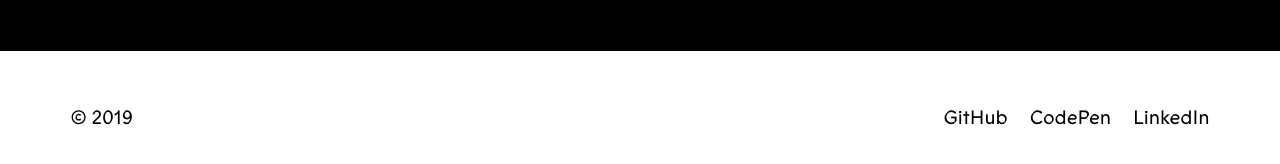
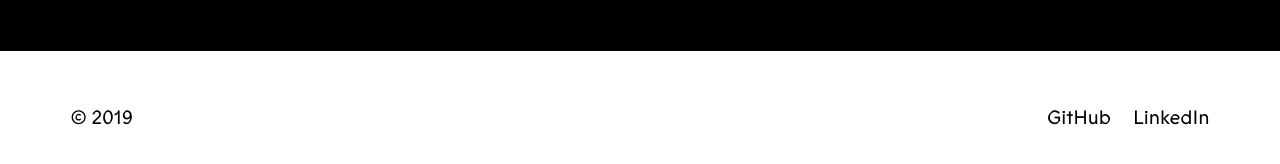
Before and after one commit to thomasvaeth/thomasvaeth.github.io, a Jekyll site: the page built from index.html, in a window 1280 px wide and 900 px high, scrolled down 3436 px. Shown: the part 715-879 px from the top of the window. Built offline with Jekyll 4.4.1, drawn with Linux system fonts in a browser that asks for light colours; the list of posts is cut into pages by our own code.

Commit message:
Update footer.html

```diff
--- a/_includes/footer.html
+++ b/_includes/footer.html
@@ -1,8 +1,8 @@
 <footer class="footer">
   <span class="footer__copy">&copy; {{ site.time | date: "%Y" }}</span>
   <ul class="footer__list">
-    <li><a class="footer__link" href="https://github.com/thomasvaeth" target="_blank">GitHub</a></li>
-    <li><a class="footer__link" href="http://codepen.io/thomasvaeth" target="_blank">CodePen</a></li>
-    <li><a class="footer__link" href="https://www.linkedin.com/in/thomasvaeth" target="_blank">LinkedIn</a></li>
+    <li><a class="footer__link" href="https://github.com/saide-koolivand" target="_blank">GitHub</a></li>
+    <!--<li><a class="footer__link" href="http://codepen.io/thomasvaeth" target="_blank">CodePen</a></li>-->
+    <li><a class="footer__link" href="https://www.linkedin.com/in/saide-koolivand-saluki-98916676/" target="_blank">LinkedIn</a></li>
   </ul>
 </footer>
```
